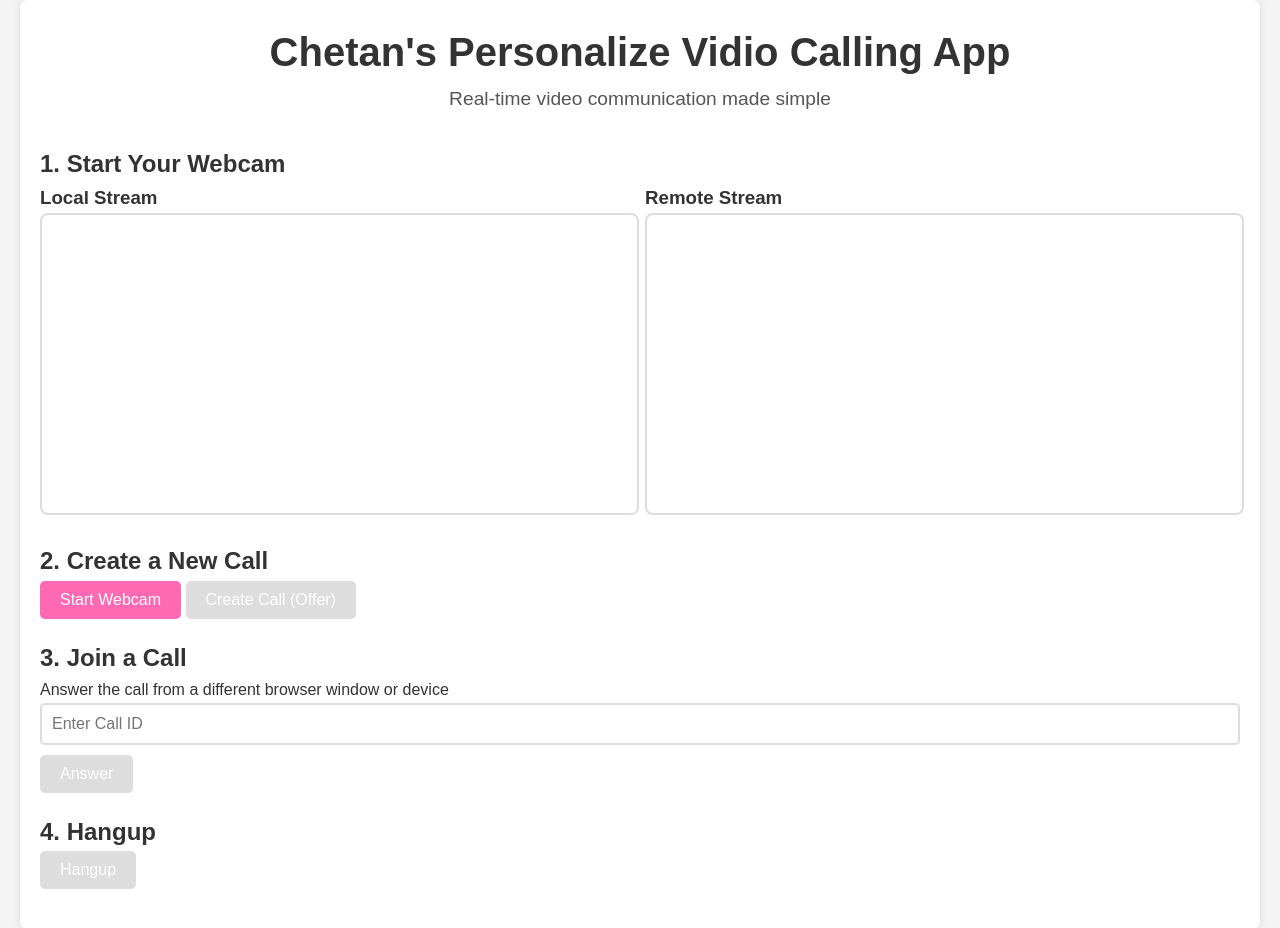
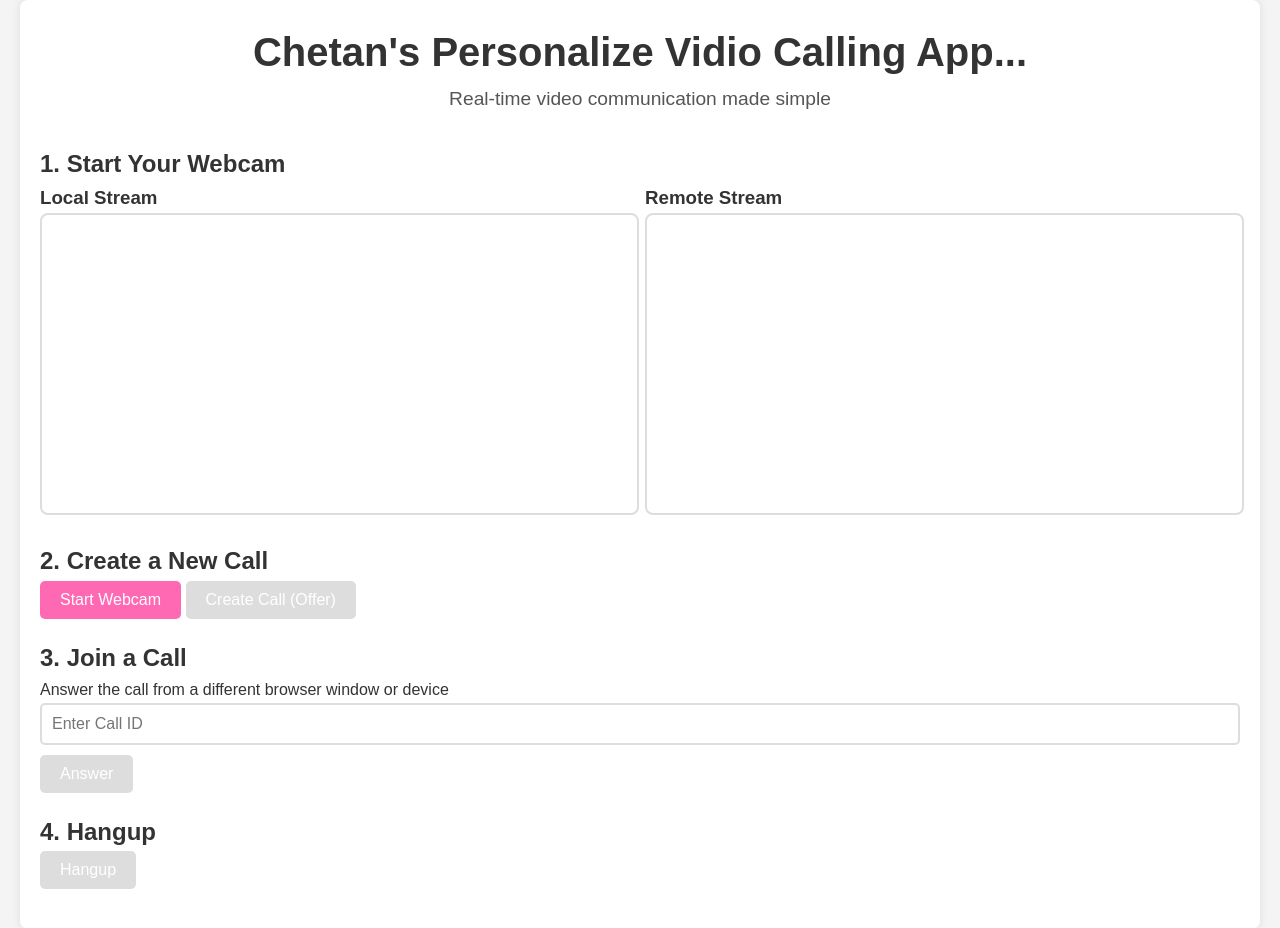
Before and after one commit to chetansalunke/vidioi-call-app, a website built with Vite: page VidioCallApp/index.html in a window 1280 px wide. Built offline with nearby package versions, Linux system fonts and the light colour scheme; some packages are replaced by stand-ins of ours.

Commit message:
few changes

```diff
--- a/VidioCallApp/index.html
+++ b/VidioCallApp/index.html
@@ -12,7 +12,7 @@
 <body>
   <div class="container">
     <header>
-      <h1>Chetan's Personalize Vidio Calling App</h1>
+      <h1>Chetan's Personalize Vidio Calling App...</h1>
       <p>Real-time video communication made simple</p>
     </header>
 
```
Also changed, not shown: 1 other file.
